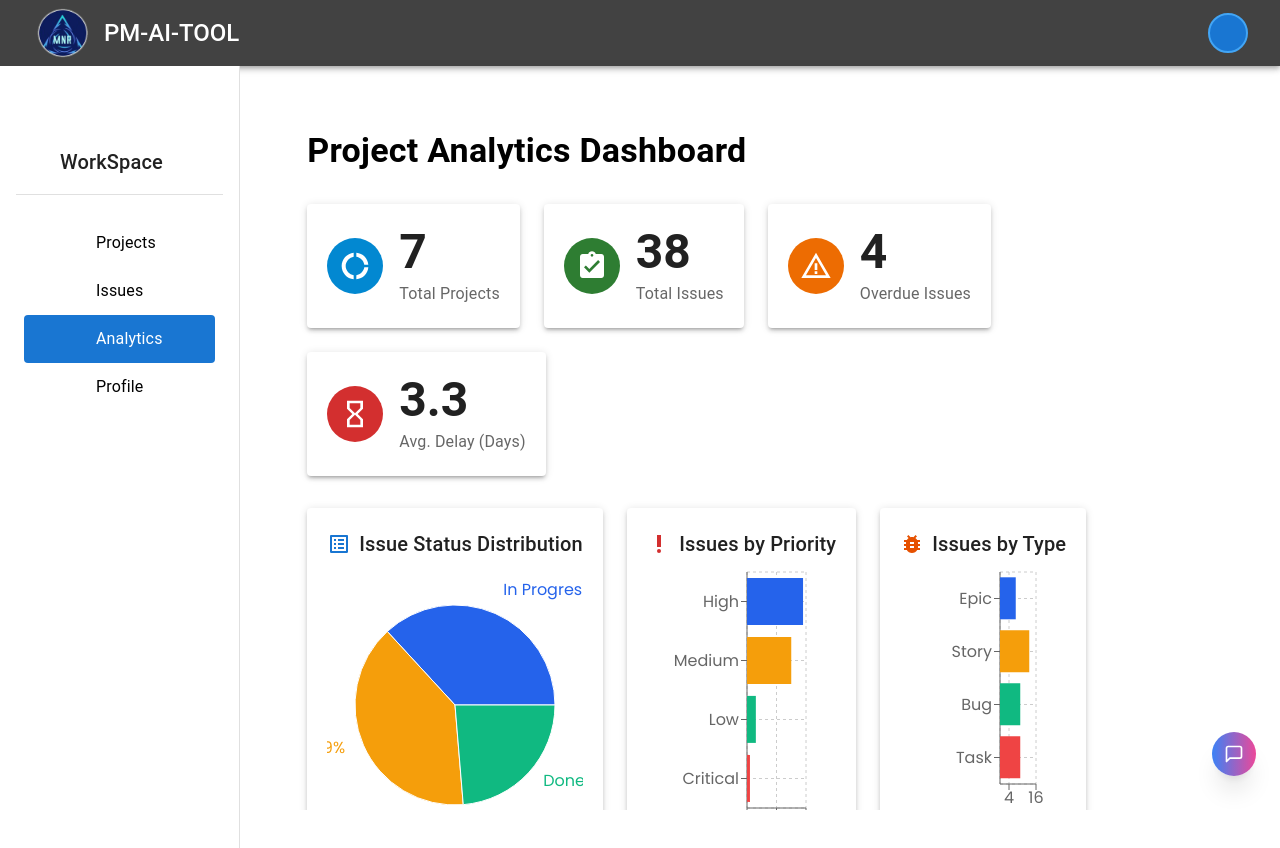
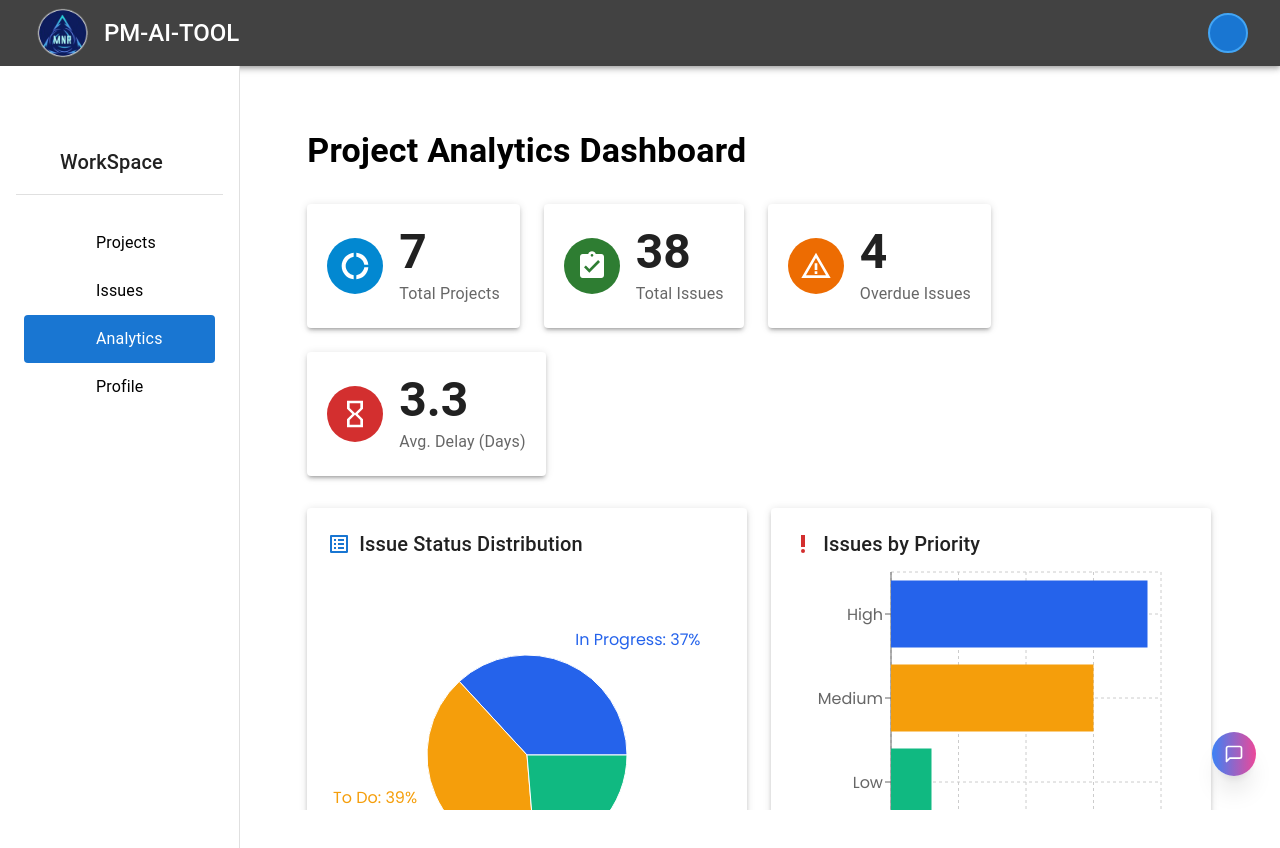
Before and after one commit to pratikmehakare/pm_ai_tool, a React (Create React App) app: page /dashboard/analytics in a window 1280 px wide. Shown: the top 848 px of the page. Built offline with nearby package versions, Linux system fonts and the light colour scheme; some icons are missing.

Commit message:
analytics-changes

```diff
--- a/src/components/core/Dashboard/analytics/analytics.jsx
+++ b/src/components/core/Dashboard/analytics/analytics.jsx
@@ -81,19 +81,19 @@ const AnalyticsPage = () => {
 
       {/* Charts Section */}
       <Grid container spacing={3}>
-        <Grid item xs={12} md={6} lg={6}> {/* Changed lg to 6 */}
+        <Grid item xs={12} md={12} lg={6}>
           <StatusDistributionChart data={statusPieData} />
         </Grid>
-        <Grid item xs={12} md={6} lg={6}> {/* lg is already 6 */}
+        <Grid item xs={12} md={12} lg={12}>
           <PriorityIssuesChart data={priorityData} />
         </Grid>
-        <Grid item xs={12} md={6} lg={6}> {/* lg is already 6 */}
+        <Grid item xs={12} md={12} lg={12}>
           <TypeIssuesChart data={typeData} />
         </Grid>
-        <Grid item xs={12} md={6} lg={6}> {/* Added lg={6} for consistency */}
+        <Grid item xs={12} md={6} lg={6}>
           <AssigneeWorkLoadChart data={assigneeData} topN={10}/>
         </Grid>
-        <Grid item xs={12} md={6} lg={6}> {/* Added lg={6} for consistency */}
+        <Grid item xs={12} md={6} lg={12}>
           <IssueTrendChart data={createdResolvedTrendData} />
         </Grid>
         {/* If you have an odd number of charts, the last one will take lg={6} or you can make it lg={12} */}
--- a/src/components/core/Dashboard/analytics/components/AssigneeWorkLoadChart.jsx
+++ b/src/components/core/Dashboard/analytics/components/AssigneeWorkLoadChart.jsx
@@ -25,7 +25,7 @@ export const AssigneeWorkLoadChart = ({ data, topN = 10 }) => {
       <Typography variant="h6" gutterBottom sx={{display: 'flex', alignItems: 'center'}}>
         <PersonIcon sx={{mr:1, color: 'success.dark'}} />Workload by Assignee (Top {topN})
       </Typography>
-      <ResponsiveContainer width="100%" height={400}>
+      <ResponsiveContainer width={400} height={400}>
         <BarChart data={chartData} margin={{ top: 5, right: 20, left: 20, bottom: 70 }}>
           <CartesianGrid strokeDasharray="3 3" />
           <XAxis dataKey="name" angle={-45} textAnchor="end" interval={0} tick={{fontSize: 10}} />
--- a/src/components/core/Dashboard/analytics/components/IssueTrendChart.jsx
+++ b/src/components/core/Dashboard/analytics/components/IssueTrendChart.jsx
@@ -21,7 +21,7 @@ export const IssueTrendChart = ({ data }) => {
   return (
     <Paper elevation={3} sx={{ p: 2.5, height: '100%' }}>
       <Typography variant="h6" gutterBottom>Issue Creation vs Resolution Trend (Monthly)</Typography>
-      <ResponsiveContainer width="100%" height={400}>
+      <ResponsiveContainer width={400} height={400}>
         <LineChart data={data} margin={{ top: 5, right: 20, left: 0, bottom: 20 }}>
           <CartesianGrid strokeDasharray="3 3" />
           <XAxis dataKey="date" />
--- a/src/components/core/Dashboard/analytics/components/PriorityIssuesChart.jsx
+++ b/src/components/core/Dashboard/analytics/components/PriorityIssuesChart.jsx
@@ -22,7 +22,7 @@ export const PriorityIssuesChart = ({ data }) => {
       <Typography variant="h6" gutterBottom sx={{display: 'flex', alignItems: 'center'}}>
         <PriorityHighIcon sx={{mr:1, color: 'error.main'}} />Issues by Priority
       </Typography>
-      <ResponsiveContainer width="100%" height={300}>
+      <ResponsiveContainer width={400} height={400}>
         <BarChart data={data} layout="vertical" margin={{ top: 5, right: 30, left: 20, bottom: 5 }}>
           <CartesianGrid strokeDasharray="3 3" />
           <XAxis type="number" />
--- a/src/components/core/Dashboard/analytics/components/StatusDistributionChart.jsx
+++ b/src/components/core/Dashboard/analytics/components/StatusDistributionChart.jsx
@@ -21,7 +21,7 @@ export const StatusDistributionChart = ({ data }) => {
       <Typography variant="h6" gutterBottom sx={{display: 'flex', alignItems: 'center'}}>
         <ListAltIcon sx={{mr:1, color: 'primary.main'}} />Issue Status Distribution
       </Typography>
-      <ResponsiveContainer width="100%" height={300}>
+      <ResponsiveContainer width={400} height={400}>
         <PieChart>
           <Pie
             data={data}
--- a/src/components/core/Dashboard/analytics/components/TypeIssueChart.jsx
+++ b/src/components/core/Dashboard/analytics/components/TypeIssueChart.jsx
@@ -23,7 +23,7 @@ export const TypeIssuesChart = ({ data }) => {
       <Typography variant="h6" gutterBottom sx={{display: 'flex', alignItems: 'center'}}>
         <BugReportIcon sx={{mr:1, color: 'warning.dark'}} />Issues by Type
       </Typography>
-      <ResponsiveContainer width="100%" height={300}>
+      <ResponsiveContainer width={400} height={400}>
         <BarChart data={data} layout="vertical" margin={{ top: 5, right: 30, left: 20, bottom: 5 }}>
           <CartesianGrid strokeDasharray="3 3" />
           <XAxis type="number" />
```
